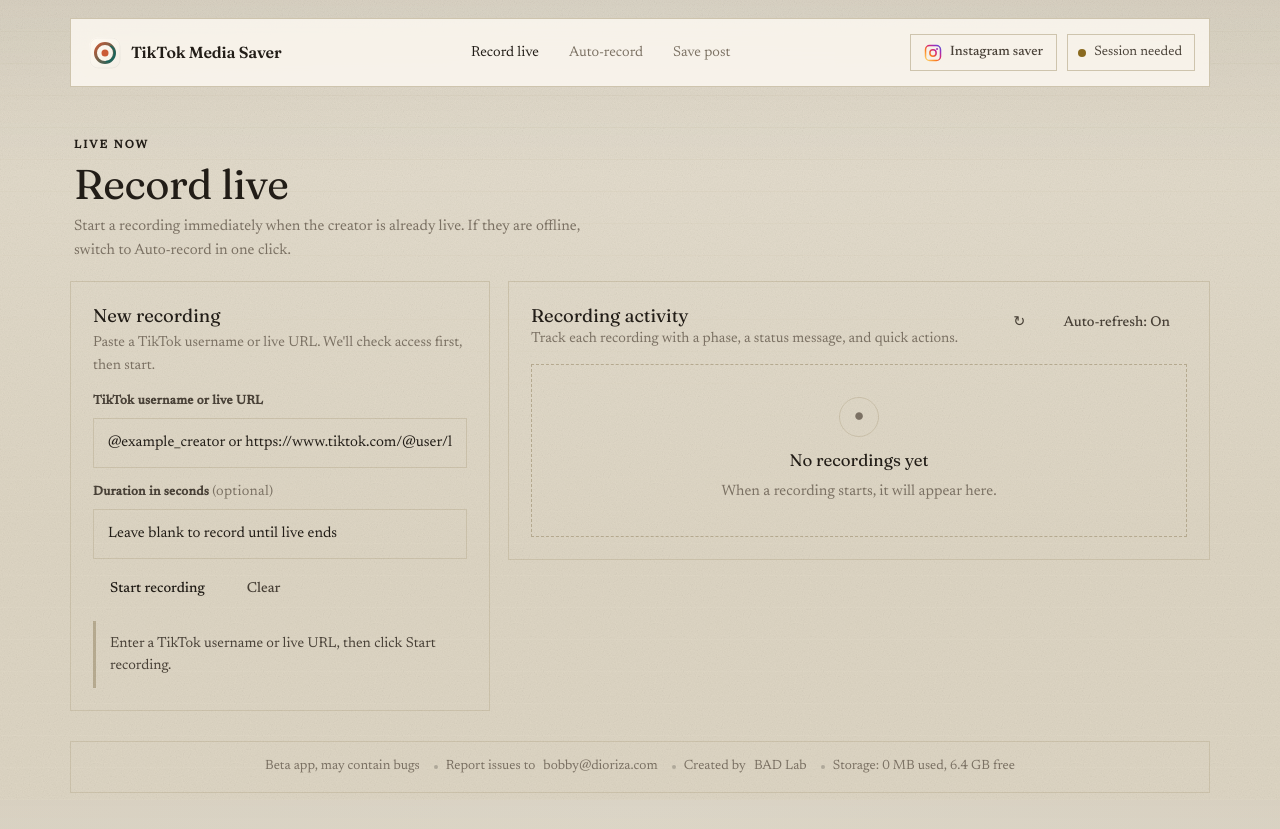
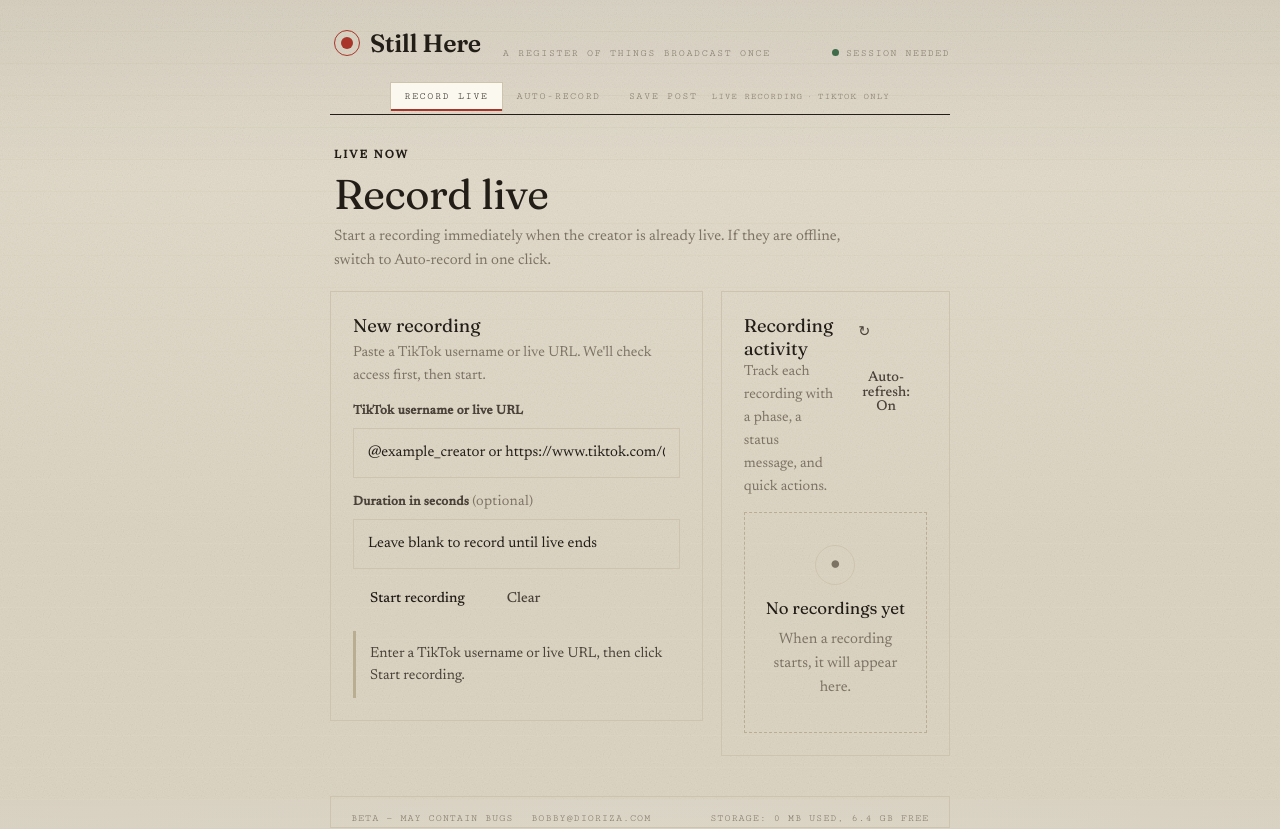
Before and after one commit to anfieldlad/tiktok-live-recorder-app, a FastAPI app: page / in a window 1280 px wide. Run offline with FastAPI, Linux system fonts and the light colour scheme; data that the repository does not hold is empty.

Commit message:
ui: masthead, nav that names its platforms, and footer

```diff
--- a/app/static/css/app.css
+++ b/app/static/css/app.css
@@ -716,3 +716,35 @@ input:focus, textarea:focus {
 }
 
 .footer-item.warn { color: var(--danger, #b3261e); font-weight: 600; }
+
+/* ==========================================================================
+   Masthead, nav, footer
+   ========================================================================== */
+
+.masthead{border-bottom:1.5px solid var(--ink);margin:26px 0;padding-bottom:0}
+.masthead-line{display:flex;align-items:baseline;gap:12px;flex-wrap:wrap}
+.brand{display:flex;align-items:center;gap:10px;text-decoration:none;color:inherit}
+.mark{width:26px;height:26px;border:1.5px solid var(--ink-2);border-radius:50%;position:relative;flex:none}
+.mark::after{content:"";position:absolute;inset:6px;background:var(--ink-2);border-radius:50%}
+.title{font-family:var(--font-display);font-variation-settings:"opsz" 144,"SOFT" 40;font-weight:600;
+       font-size:25px;line-height:1;letter-spacing:-.015em}
+.estd{font:400 10px/1 var(--font-mono);letter-spacing:.16em;color:var(--dim);text-transform:uppercase}
+.session-state{margin-left:auto;background:none;border:0;cursor:pointer;padding:4px 0;
+               font:400 10px/1 var(--font-mono);letter-spacing:.14em;color:var(--dim);text-transform:uppercase}
+.session-dot{display:inline-block;width:7px;height:7px;border-radius:50%;background:var(--filed);margin-right:7px}
+.session-dot.is-off{background:var(--pending)}
+.tabs{display:flex;align-items:flex-end;gap:0;margin-top:14px;flex-wrap:wrap}
+.tab{font:400 10px/1 var(--font-mono);letter-spacing:.16em;text-transform:uppercase;color:var(--dim);
+     padding:9px 13px;text-decoration:none;position:relative;top:1px;border:1px solid transparent;border-bottom:none}
+.tab:hover{color:var(--ink)}
+.tab.is-active{color:var(--ink);background:var(--card);border-color:var(--rule);box-shadow:0 -2px 0 var(--ink-2) inset}
+.tabs-note{margin-left:auto;font:400 9px/1 var(--font-mono);letter-spacing:.12em;color:var(--dim);
+           text-transform:uppercase;padding:9px 0}
+.footer{max-width:660px;margin:40px auto 30px;padding:14px 20px 0;border-top:1px solid var(--rule);
+        display:flex;gap:18px;flex-wrap:wrap;font:400 10px/1.6 var(--font-mono);letter-spacing:.1em;
+        color:var(--dim);text-transform:uppercase}
+.footer a{color:var(--dim)}
+.footer .sp{margin-left:auto}
+.footer-item.warn{color:var(--failed);font-weight:400}
+:focus-visible{outline:2px solid var(--ink-2);outline-offset:2px}
+@media (max-width:620px){ .tabs-note{margin-left:0;width:100%;padding-top:0} }
--- a/app/static/js/app-common.js
+++ b/app/static/js/app-common.js
@@ -55,7 +55,9 @@ async function refreshStorageNote() {
     const size = (bytes) =>
       bytes >= 1024 ** 3 ? `${(bytes / 1024 ** 3).toFixed(1)} GB` : `${Math.round(bytes / 1024 ** 2)} MB`;
     el.textContent = `Storage: ${size(storage.used_bytes)} used, ${size(storage.free_bytes)} free`;
-    el.className = storage.over_soft_limit ? "footer-item warn" : "footer-item";
+    // Keep .sp: it is what pushes the storage figure to the end of the footer
+    // rule. Writing className wholesale used to drop it on the first poll.
+    el.className = storage.over_soft_limit ? "sp footer-item warn" : "sp footer-item";
   } catch {
     // The footer is decoration; a failed poll must never surface as an error.
   }
--- a/app/templates/base.html
+++ b/app/templates/base.html
@@ -3,63 +3,32 @@
 <head>
   <meta charset="UTF-8">
   <meta name="viewport" content="width=device-width, initial-scale=1.0">
-  <title>{{ "Instagram Media Saver" if platform == "instagram" else "TikTok Media Saver" }}</title>
+  <title>Still Here — {{ page_name|default('register')|replace('_',' ') }}</title>
   <link rel="icon" type="image/svg+xml" href="{{ (base_path or '') ~ '/favicon.svg' }}">
   <link rel="preconnect" href="https://fonts.googleapis.com">
   <link rel="preconnect" href="https://fonts.gstatic.com" crossorigin>
   <link rel="stylesheet" href="https://fonts.googleapis.com/css2?family=Fraunces:opsz,wght,SOFT@9..144,300..900,0..100&family=Newsreader:opsz,wght@6..72,300..500&family=Cutive+Mono&display=swap">
   <link rel="stylesheet" href="{{ (base_path or '') ~ '/static/css/app.css?v=12' }}">
 </head>
-<body data-app="{{ platform or 'tiktok' }}">
-  <div class="shell">
-    <header class="topbar">
-      <a class="brand" href="{{ base_path or '' }}{{ '/instagram' if platform == 'instagram' else '/' }}">
-        <img class="brand-mark" src="{{ (base_path or '') ~ '/favicon.svg' }}" alt="">
-        <span class="brand-text">{{ "Instagram Media Saver" if platform == "instagram" else "TikTok Media Saver" }}</span>
-      </a>
+<body>
+  <div class="wrap">
+    <header class="masthead rise">
+      <div class="masthead-line">
+        <a class="brand" href="{{ base_path or '' }}/">
+          <span class="mark" aria-hidden="true"></span>
+          <span class="title">Still Here</span>
+        </a>
+        <span class="estd">A register of things broadcast once</span>
+        <button class="session-state" type="button" id="session-toggle" aria-controls="session-drawer" aria-expanded="false">
+          <span class="session-dot" id="session-dot"></span><span id="session-pill">Sessions</span>
+        </button>
+      </div>
       <nav class="tabs" aria-label="Primary">
-        {% if platform == "instagram" %}
-        <a class="tab {{ 'is-active' if page_name == 'instagram' else '' }}" href="{{ base_path or '' }}/instagram">Save Instagram</a>
-        {% else %}
         <a class="tab {{ 'is-active' if page_name == 'record' else '' }}" href="{{ base_path or '' }}/">Record live</a>
         <a class="tab {{ 'is-active' if page_name == 'watch' else '' }}" href="{{ base_path or '' }}/watch">Auto-record</a>
-        <a class="tab {{ 'is-active' if page_name == 'download' else '' }}" href="{{ base_path or '' }}/download">Save post</a>
-        {% endif %}
+        <a class="tab {{ 'is-active' if page_name in ('download', 'instagram') else '' }}" href="{{ base_path or '' }}/download">Save post</a>
+        <span class="tabs-note">Live recording · TikTok only</span>
       </nav>
-      <div class="topbar-actions">
-        {% if platform == "instagram" %}
-        <a class="app-switch" href="{{ base_path or '' }}/" title="Switch to TikTok saver">
-          <span class="app-switch-icon" aria-hidden="true">
-            <svg width="18" height="18" viewBox="0 0 24 24" fill="currentColor"><path d="M16.435 0h-3.91v15.86c0 1.89-1.51 3.44-3.39 3.44s-3.39-1.55-3.39-3.44c0-1.86 1.46-3.38 3.3-3.44v-3.97c-4-.06-7.21 3.2-7.21 7.41 0 4.14 3.33 7.5 7.42 7.5 4.09 0 7.42-3.36 7.42-7.5V7.3c1.45 1.06 3.22 1.69 5.13 1.72V5.05c-2.96-.1-5.16-2.59-5.16-5.05z"/></svg>
-          </span>
-          <span class="app-switch-label">TikTok saver</span>
-        </a>
-        {% else %}
-        <a class="app-switch" href="{{ base_path or '' }}/instagram" title="Switch to Instagram saver">
-          <span class="app-switch-icon app-switch-icon-ig" aria-hidden="true">
-            <svg width="18" height="18" viewBox="0 0 24 24" fill="none">
-              <defs>
-                <linearGradient id="ig-switch-grad" x1="2" y1="22" x2="22" y2="2" gradientUnits="userSpaceOnUse">
-                  <stop offset="0" stop-color="#feda75"/>
-                  <stop offset="0.35" stop-color="#fa7e1e"/>
-                  <stop offset="0.6" stop-color="#d62976"/>
-                  <stop offset="0.8" stop-color="#962fbf"/>
-                  <stop offset="1" stop-color="#4f5bd5"/>
-                </linearGradient>
-              </defs>
-              <rect x="2" y="2" width="20" height="20" rx="5.5" stroke="url(#ig-switch-grad)" stroke-width="2"/>
-              <circle cx="12" cy="12" r="4.2" stroke="url(#ig-switch-grad)" stroke-width="2"/>
-              <circle cx="17.4" cy="6.6" r="1.3" fill="url(#ig-switch-grad)"/>
-            </svg>
-          </span>
-          <span class="app-switch-label">Instagram saver</span>
-        </a>
-        {% endif %}
-        <button class="session-chip" id="session-toggle" type="button" aria-controls="session-drawer" aria-expanded="false">
-          <span id="session-dot" class="session-dot {{ 'is-ready' if cookies_configured else 'is-needed' }}"></span>
-          <span id="session-pill" class="session-label" data-short="Session">{{ "Session ready" if cookies_configured else "Session needed" }}</span>
-        </button>
-      </div>
     </header>
 
     {% if platform == "instagram" %}{% include "_ig_session_panel.html" %}{% else %}{% include "_session_panel.html" %}{% endif %}
@@ -74,12 +43,9 @@
     </main>
 
     <footer class="footer">
-      <div class="footer-list">
-        <span class="footer-item">Beta app, may contain bugs</span>
-        <span class="footer-item">Report issues to <a href="mailto:bobby@dioriza.com">bobby@dioriza.com</a></span>
-        <span class="footer-item">Created by <a href="https://badai.tech/" target="_blank" rel="noreferrer">BAD Lab</a></span>
-        <span class="footer-item" id="storage-note">Storage: …</span>
-      </div>
+      <span>Beta — may contain bugs</span>
+      <span><a href="mailto:bobby@dioriza.com">bobby@dioriza.com</a></span>
+      <span class="sp" id="storage-note">Storage: …</span>
     </footer>
   </div>
 
@@ -88,7 +54,7 @@
       basePath: {{ base_path|tojson }}
     };
   </script>
-  <script src="{{ (base_path or '') ~ '/static/js/app-common.js?v=2' }}"></script>
+  <script src="{{ (base_path or '') ~ '/static/js/app-common.js?v=3' }}"></script>
   {% if platform == "instagram" %}
   <script src="{{ (base_path or '') ~ '/static/js/ig-session-panel.js?v=1' }}"></script>
   <script>initIgSessionPanel();</script>
```
